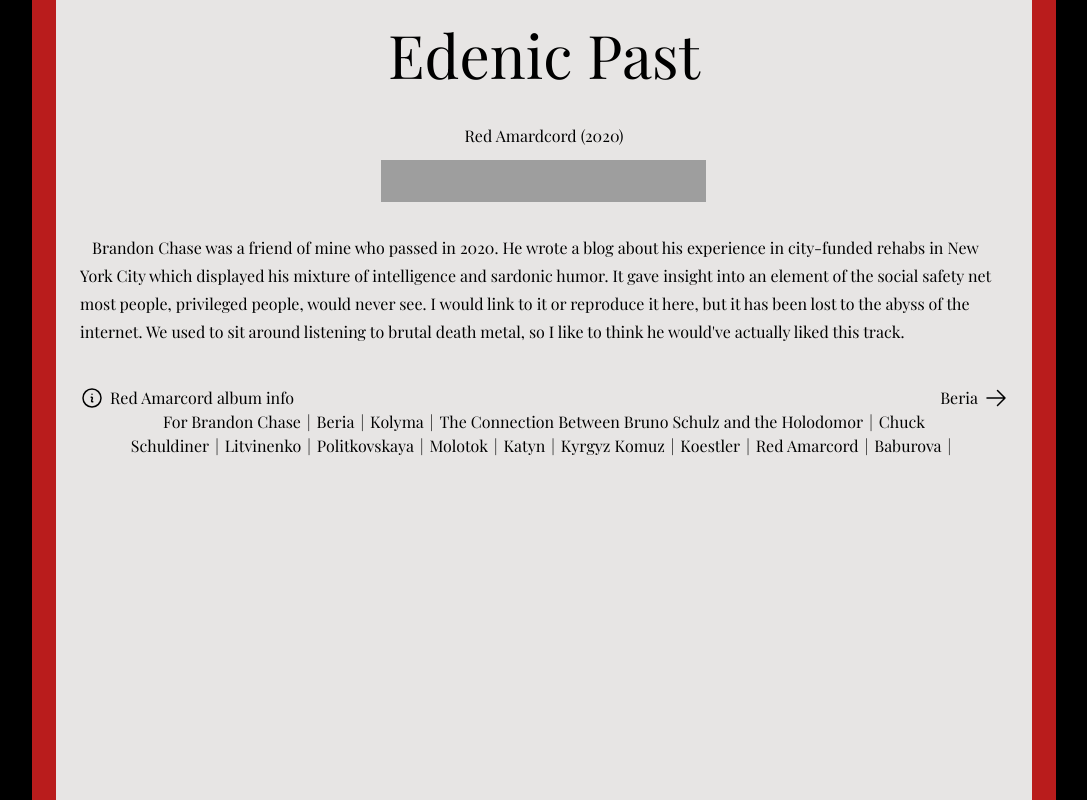
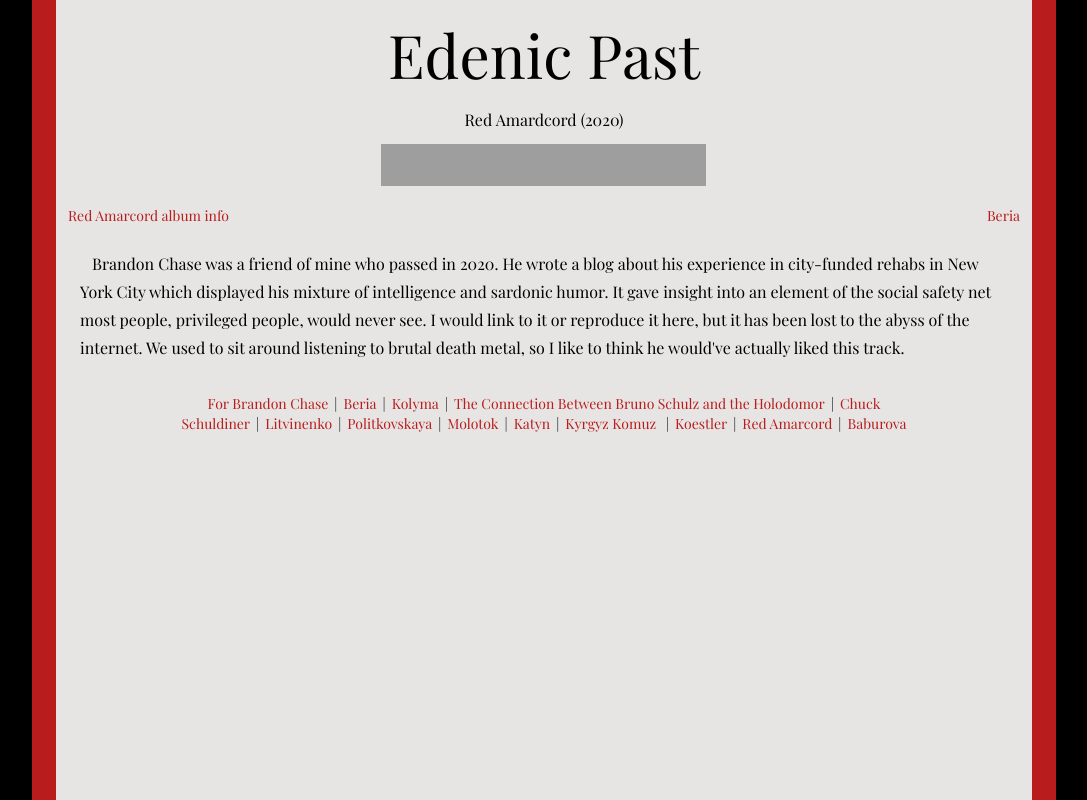
Before and after one commit to nmcmaster/edenic-past, a Next.js app: page /red-amarcord/for-brandon-chase in a window 1280 px wide. Shown: the whole page, without its empty margins (96-1183 px from the left). Built offline with nearby package versions, Linux system fonts and the light colour scheme; grey boxes are pictures that could not be loaded; a web font is replaced by a local one.

Commit message:
nav styling

```diff
--- a/src/app/layout.tsx
+++ b/src/app/layout.tsx
@@ -21,8 +21,8 @@ export default function RootLayout({
 			<body className={playfair.className}>
 				<main className="sm:w-4/5 mx-auto bg-red-700 min-h-screen px-3 sm:px-6">
 					<div className="bg-stone-200 min-h-screen">
-						<h1 className="text-center sm:text-6xl text-4xl pt-6 pb-6 sm:pb-10">
-							<Link href="/"> Edenic Past</Link>
+						<h1 className="text-center sm:text-6xl text-4xl pt-6 pb-6">
+							<Link href="/">Edenic Past</Link>
 						</h1>
 						{children}
 					</div>
--- a/src/app/red-amarcord/for-brandon-chase/page.tsx
+++ b/src/app/red-amarcord/for-brandon-chase/page.tsx
@@ -1,6 +1,6 @@
 "use client";
 import BodyText from "@/app/ui/BodyText";
-import Eof from "@/app/ui/Eof";
+import Nav from "@/app/ui/Nav";
 import { iframeStyle, playerHeight } from "@/app/utils/constants";
 import { useEffect, useState } from "react";
 
@@ -26,7 +26,13 @@ export default function ForBrandonChase() {
 					</iframe>
 				)}
 			</div>
-
+			<Nav
+				hrefBackward="/red-amarcord"
+				hrefForward="/red-amarcord/beria"
+				textBackward="Red Amarcord album info"
+				textForward="Beria"
+				isBeginning
+			/>
 			<BodyText>
 				Brandon Chase was a friend of mine who passed in 2020. He wrote
 				a blog about his experience in city-funded rehabs in New York
@@ -37,13 +43,7 @@ export default function ForBrandonChase() {
 				the internet. We used to sit around listening to brutal death
 				metal, so I like to think he would've actually liked this track.
 			</BodyText>
-			<Eof
-				hrefBackward="/red-amarcord"
-				hrefForward="/red-amarcord/beria"
-				textBackward="Red Amarcord album info"
-				textForward="Beria"
-				isBeginning
-			/>
+
 		</>
 	);
 }
--- a/src/app/red-amarcord/layout.tsx
+++ b/src/app/red-amarcord/layout.tsx
@@ -12,7 +12,7 @@ export default function RedAmarcordLayout({
 		<div className="text-center mb-5">
 			<h1 className="mb-3">Red Amardcord (2020)</h1>
 			{children}
-			<div className="mb-8">
+			<div className="mb-8 mt-8 sm:w-4/5 text-sm sm:text-md mx-auto text-red-700">
 				<Link href={`${directory}for-brandon-chase`}>
 					For Brandon Chase
 				</Link>
@@ -20,33 +20,44 @@ export default function RedAmarcordLayout({
 				<Link href={`${directory}beria`}>Beria</Link>
 				<Divider />
 				<Link href={`${directory}kolyma`}>Kolyma</Link>
-				<Divider />
+				<div className="hidden sm:inline">
+					<Divider />
+				</div>
+				<div className="sm:hidden" />
 				<Link
 					href={`${directory}the-connection-between-bruno-schulz-and-the-holodomor`}
 				>
 					The Connection Between Bruno Schulz and the Holodomor
 				</Link>
-				<Divider />
+				<div className="hidden sm:inline">
+					<Divider />
+				</div>
+				<div className="sm:hidden" />
 				<Link href={`${directory}chuck-schuldiner`}>
 					Chuck Schuldiner
 				</Link>
 				<Divider />
 				<Link href={`${directory}litvinenko`}>Litvinenko</Link>
 				<Divider />
+
 				<Link href={`${directory}politkovskaya`}>Politkovskaya</Link>
-				<Divider />
+				<div className="hidden sm:inline">
+					<Divider />
+				</div>
+				<div className="sm:hidden" />
 				<Link href={`${directory}molotok`}>Molotok</Link>
 				<Divider />
 				<Link href={`${directory}katyn`}>Katyn</Link>
 				<Divider />
 				<Link href={`${directory}kyrgyz-komuz`}>Kyrgyz Komuz</Link>
-				<Divider />
+				<div className="hidden sm:inline">	<Divider /></div>
+				<div className="sm:hidden" />
 				<Link href={`${directory}koestler`}>Koestler</Link>
 				<Divider />
 				<Link href={`${directory}red-amarcord`}>Red Amarcord</Link>
 				<Divider />
 				<Link href={`${directory}baburova`}>Baburova</Link>
-				<Divider />
+
 			</div>
 		</div>
 	);
--- a/src/app/ui/BodyText.tsx
+++ b/src/app/ui/BodyText.tsx
@@ -1,5 +1,5 @@
 import { ReactNode } from "react";
 
 export default function BodyText({ children }: { children: ReactNode }) {
-	return <p className="text-left mt-8 px-6 leading-7 indent-3">{children}</p>;
+	return <p className="text-left mt-6 px-6 leading-7 indent-3">{children}</p>;
 }
--- a/src/app/ui/Divider.tsx
+++ b/src/app/ui/Divider.tsx
@@ -1,3 +1,3 @@
 export default function Divider() {
-    return <span className="px-1.5">|</span>;
+    return <span className="px-1.5 text-black">|</span>;
 }
--- a/src/app/ui/Eof.tsx
+++ b/src/app/ui/Nav.tsx
@@ -21,26 +21,18 @@ export default function Eof({
 	isEnding?: boolean;
 }) {
 	return (
-		<div className="flex justify-between mt-10 px-6">
+		<div className="flex text-sm sm:text-md text-red-700 justify-between mt-5 px-3">
 			<Link href={hrefBackward}>
 				<div className="flex">
-					{isBeginning ? (
-						<InformationCircleIcon className="w-6 h-6" />
-					) : (
-						<ArrowLeftIcon className="w-6 h-6" />
-					)}
-					<div className="ml-1.5">{textBackward}</div>
+
+					<div >{textBackward}</div>
 				</div>
 			</Link>
 
 			<Link href={hrefForward}>
 				<div className="flex">
 					<div>{textForward}</div>
-					{isEnding ? (
-						<InformationCircleIcon className="w-6 h-6" />
-					) : (
-						<ArrowRightIcon className="ml-1.5 block w-6 h-6" />
-					)}
+
 				</div>
 			</Link>
 		</div>
```
